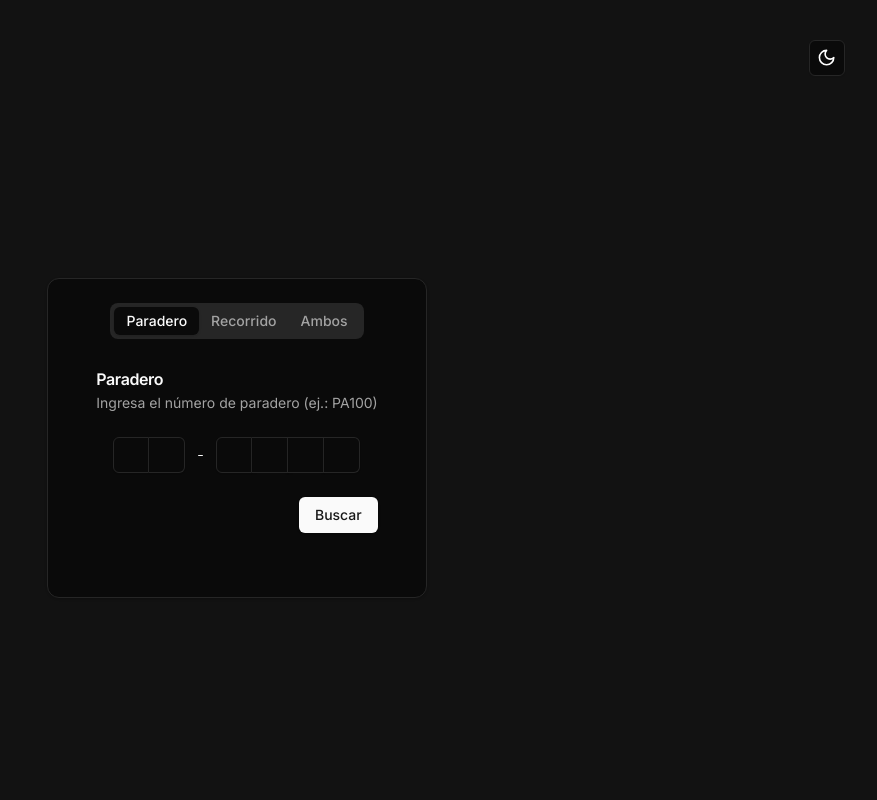
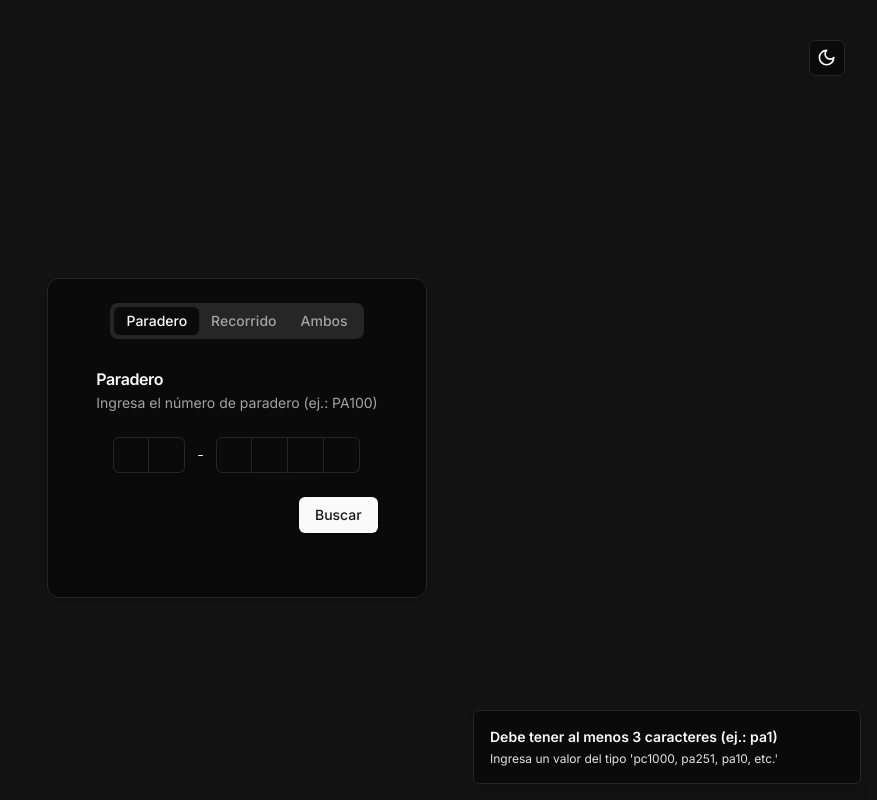
Before and after one commit to cacosat/paradero, a Next.js app: page / in a window 1280 px wide. Both pictures are taken after a click on the button "Buscar". Shown: the whole page, without its empty margins (403-1280 px from the left). Built offline with nearby package versions, Linux system fonts and the light colour scheme.

Commit message:
regex to validate input

```diff
--- a/package.json
+++ b/package.json
@@ -13,6 +13,7 @@
     "@radix-ui/react-icons": "^1.3.0",
     "@radix-ui/react-slot": "^1.1.0",
     "@radix-ui/react-tabs": "^1.1.0",
+    "@radix-ui/react-toast": "^1.2.1",
     "class-variance-authority": "^0.7.0",
     "clsx": "^2.1.1",
     "input-otp": "^1.2.4",
--- a/src/app/layout.js
+++ b/src/app/layout.js
@@ -1,6 +1,7 @@
 import { Inter } from "next/font/google";
 import "./globals.css";
 import { ThemeProvider } from "@/components/ui/themeProvider";
+import { Toaster } from "@/components/ui/toaster";
 
 const inter = Inter({ subsets: ["latin"] });
 
@@ -21,6 +22,7 @@ export default function RootLayout({ children }) {
         >
           {children}
         </ThemeProvider>
+        <Toaster />
       </body>
     </html>
   );
--- a/src/app/page.js
+++ b/src/app/page.js
@@ -23,10 +23,12 @@ import { Input } from "@/components/ui/input"
 import { Button } from "@/components/ui/button";
 import { ModeToggle } from "@/components/ui/modeToggle";
 import { Tabs, TabsContent, TabsList, TabsTrigger } from "@/components/ui/tabs"
+import { useToast } from "@/components/ui/use-toast";
 
 export default function Home() {
   const validationRegex = /^[0-9a-zA-Z]+$/;
   const [otp, setOtp] = useState('');
+  const { toast } = useToast();
 
   const handleOtpChange = (newOtp) => {
     if (newOtp.length <= 6 || newOtp.length < otp.length) {  // Allow changes that reduce the length
@@ -38,13 +40,19 @@ export default function Home() {
   const handleSubmit = (event, redirect) => {
     const value = otp; // dependent on state hook otp
     if (value.length >= 3) {
-      if (!isNaN(parseInt(value[0])) || !isNaN(parseInt(value[1]))) {
-        console.log("The first two characters must be letters");
+      if (!/^[a-zA-Z]{2}[0-9]+$/.test(value)) {
+        toast({
+          title: "Debe tener 2 letras y el resto números",
+          description: "Ingresa un valor del tipo 'pc1000, pa251, pa10, etc.'"
+        });
       } else {
         console.log("correct")
       }
     } else {
-      console.log("Ingresa un valor del tipo 'pc1000, pa251, pa10, etc.'")
+      toast({
+        title: "Debe tener al menos 3 caracteres (ej.: pa1)",
+        description: "Ingresa un valor del tipo 'pc1000, pa251, pa10, etc.'"
+      });
     }
   }
 
--- /dev/null
+++ b/src/components/ui/toast.jsx
@@ -0,0 +1,86 @@
+"use client";
+import * as React from "react"
+import { Cross2Icon } from "@radix-ui/react-icons"
+import * as ToastPrimitives from "@radix-ui/react-toast"
+import { cva } from "class-variance-authority";
+
+import { cn } from "@/lib/utils"
+
+const ToastProvider = ToastPrimitives.Provider
+
+const ToastViewport = React.forwardRef(({ className, ...props }, ref) => (
+  <ToastPrimitives.Viewport
+    ref={ref}
+    className={cn(
+      "fixed top-0 z-[100] flex max-h-screen w-full flex-col-reverse p-4 sm:bottom-0 sm:right-0 sm:top-auto sm:flex-col md:max-w-[420px]",
+      className
+    )}
+    {...props} />
+))
+ToastViewport.displayName = ToastPrimitives.Viewport.displayName
+
+const toastVariants = cva(
+  "group pointer-events-auto relative flex w-full items-center justify-between space-x-2 overflow-hidden rounded-md border border-neutral-200 p-4 pr-6 shadow-lg transition-all data-[swipe=cancel]:translate-x-0 data-[swipe=end]:translate-x-[var(--radix-toast-swipe-end-x)] data-[swipe=move]:translate-x-[var(--radix-toast-swipe-move-x)] data-[swipe=move]:transition-none data-[state=open]:animate-in data-[state=closed]:animate-out data-[swipe=end]:animate-out data-[state=closed]:fade-out-80 data-[state=closed]:slide-out-to-right-full data-[state=open]:slide-in-from-top-full data-[state=open]:sm:slide-in-from-bottom-full dark:border-neutral-800",
+  {
+    variants: {
+      variant: {
+        default: "border bg-white text-neutral-950 dark:bg-neutral-950 dark:text-neutral-50",
+        destructive:
+          "destructive group border-red-500 bg-red-500 text-neutral-50 dark:border-red-900 dark:bg-red-900 dark:text-neutral-50",
+      },
+    },
+    defaultVariants: {
+      variant: "default",
+    },
+  }
+)
+
+const Toast = React.forwardRef(({ className, variant, ...props }, ref) => {
+  return (
+    (<ToastPrimitives.Root
+      ref={ref}
+      className={cn(toastVariants({ variant }), className)}
+      {...props} />)
+  );
+})
+Toast.displayName = ToastPrimitives.Root.displayName
+
+const ToastAction = React.forwardRef(({ className, ...props }, ref) => (
+  <ToastPrimitives.Action
+    ref={ref}
+    className={cn(
+      "inline-flex h-8 shrink-0 items-center justify-center rounded-md border border-neutral-200 bg-transparent px-3 text-sm font-medium transition-colors hover:bg-neutral-100 focus:outline-none focus:ring-1 focus:ring-neutral-950 disabled:pointer-events-none disabled:opacity-50 group-[.destructive]:border-neutral-100/40 group-[.destructive]:hover:border-red-500/30 group-[.destructive]:hover:bg-red-500 group-[.destructive]:hover:text-neutral-50 group-[.destructive]:focus:ring-red-500 dark:border-neutral-800 dark:hover:bg-neutral-800 dark:focus:ring-neutral-300 dark:group-[.destructive]:border-neutral-800/40 dark:group-[.destructive]:hover:border-red-900/30 dark:group-[.destructive]:hover:bg-red-900 dark:group-[.destructive]:hover:text-neutral-50 dark:group-[.destructive]:focus:ring-red-900",
+      className
+    )}
+    {...props} />
+))
+ToastAction.displayName = ToastPrimitives.Action.displayName
+
+const ToastClose = React.forwardRef(({ className, ...props }, ref) => (
+  <ToastPrimitives.Close
+    ref={ref}
+    className={cn(
+      "absolute right-1 top-1 rounded-md p-1 text-neutral-950/50 opacity-0 transition-opacity hover:text-neutral-950 focus:opacity-100 focus:outline-none focus:ring-1 group-hover:opacity-100 group-[.destructive]:text-red-300 group-[.destructive]:hover:text-red-50 group-[.destructive]:focus:ring-red-400 group-[.destructive]:focus:ring-offset-red-600 dark:text-neutral-50/50 dark:hover:text-neutral-50",
+      className
+    )}
+    toast-close=""
+    {...props}>
+    <Cross2Icon className="h-4 w-4" />
+  </ToastPrimitives.Close>
+))
+ToastClose.displayName = ToastPrimitives.Close.displayName
+
+const ToastTitle = React.forwardRef(({ className, ...props }, ref) => (
+  <ToastPrimitives.Title
+    ref={ref}
+    className={cn("text-sm font-semibold [&+div]:text-xs", className)}
+    {...props} />
+))
+ToastTitle.displayName = ToastPrimitives.Title.displayName
+
+const ToastDescription = React.forwardRef(({ className, ...props }, ref) => (
+  <ToastPrimitives.Description ref={ref} className={cn("text-sm opacity-90", className)} {...props} />
+))
+ToastDescription.displayName = ToastPrimitives.Description.displayName
+
+export { ToastProvider, ToastViewport, Toast, ToastTitle, ToastDescription, ToastClose, ToastAction };
--- /dev/null
+++ b/src/components/ui/toaster.jsx
@@ -0,0 +1,35 @@
+"use client"
+
+import {
+  Toast,
+  ToastClose,
+  ToastDescription,
+  ToastProvider,
+  ToastTitle,
+  ToastViewport,
+} from "@/components/ui/toast"
+import { useToast } from "@/components/ui/use-toast"
+
+export function Toaster() {
+  const { toasts } = useToast()
+
+  return (
+    (<ToastProvider>
+      {toasts.map(function ({ id, title, description, action, ...props }) {
+        return (
+          (<Toast key={id} {...props}>
+            <div className="grid gap-1">
+              {title && <ToastTitle>{title}</ToastTitle>}
+              {description && (
+                <ToastDescription>{description}</ToastDescription>
+              )}
+            </div>
+            {action}
+            <ToastClose />
+          </Toast>)
+        );
+      })}
+      <ToastViewport />
+    </ToastProvider>)
+  );
+}
--- /dev/null
+++ b/src/components/ui/use-toast.js
@@ -0,0 +1,155 @@
+"use client";
+// Inspired by react-hot-toast library
+import * as React from "react"
+
+const TOAST_LIMIT = 1
+const TOAST_REMOVE_DELAY = 1000000
+
+const actionTypes = {
+  ADD_TOAST: "ADD_TOAST",
+  UPDATE_TOAST: "UPDATE_TOAST",
+  DISMISS_TOAST: "DISMISS_TOAST",
+  REMOVE_TOAST: "REMOVE_TOAST"
+}
+
+let count = 0
+
+function genId() {
+  count = (count + 1) % Number.MAX_SAFE_INTEGER
+  return count.toString();
+}
+
+const toastTimeouts = new Map()
+
+const addToRemoveQueue = (toastId) => {
+  if (toastTimeouts.has(toastId)) {
+    return
+  }
+
+  const timeout = setTimeout(() => {
+    toastTimeouts.delete(toastId)
+    dispatch({
+      type: "REMOVE_TOAST",
+      toastId: toastId,
+    })
+  }, TOAST_REMOVE_DELAY)
+
+  toastTimeouts.set(toastId, timeout)
+}
+
+export const reducer = (state, action) => {
+  switch (action.type) {
+    case "ADD_TOAST":
+      return {
+        ...state,
+        toasts: [action.toast, ...state.toasts].slice(0, TOAST_LIMIT),
+      };
+
+    case "UPDATE_TOAST":
+      return {
+        ...state,
+        toasts: state.toasts.map((t) =>
+          t.id === action.toast.id ? { ...t, ...action.toast } : t),
+      };
+
+    case "DISMISS_TOAST": {
+      const { toastId } = action
+
+      // ! Side effects ! - This could be extracted into a dismissToast() action,
+      // but I'll keep it here for simplicity
+      if (toastId) {
+        addToRemoveQueue(toastId)
+      } else {
+        state.toasts.forEach((toast) => {
+          addToRemoveQueue(toast.id)
+        })
+      }
+
+      return {
+        ...state,
+        toasts: state.toasts.map((t) =>
+          t.id === toastId || toastId === undefined
+            ? {
+                ...t,
+                open: false,
+              }
+            : t),
+      };
+    }
+    case "REMOVE_TOAST":
+      if (action.toastId === undefined) {
+        return {
+          ...state,
+          toasts: [],
+        }
+      }
+      return {
+        ...state,
+        toasts: state.toasts.filter((t) => t.id !== action.toastId),
+      };
+  }
+}
+
+const listeners = []
+
+let memoryState = { toasts: [] }
+
+function dispatch(action) {
+  memoryState = reducer(memoryState, action)
+  listeners.forEach((listener) => {
+    listener(memoryState)
+  })
+}
+
+function toast({
+  ...props
+}) {
+  const id = genId()
+
+  const update = (props) =>
+    dispatch({
+      type: "UPDATE_TOAST",
+      toast: { ...props, id },
+    })
+  const dismiss = () => dispatch({ type: "DISMISS_TOAST", toastId: id })
+
+  dispatch({
+    type: "ADD_TOAST",
+    toast: {
+      ...props,
+      id,
+      open: true,
+      onOpenChange: (open) => {
+        if (!open) dismiss()
+      },
+    },
+  })
+
+  return {
+    id: id,
+    dismiss,
+    update,
+  }
+}
+
+function useToast() {
+  const [state, setState] = React.useState(memoryState)
+
+  React.useEffect(() => {
+    listeners.push(setState)
+    return () => {
+      const index = listeners.indexOf(setState)
+      if (index > -1) {
+        listeners.splice(index, 1)
+      }
+    };
+  }, [state])
+
+  return {
+    ...state,
+    toast,
+    dismiss: (toastId) => dispatch({ type: "DISMISS_TOAST", toastId }),
+  };
+}
+
+export { useToast, toast }
```
Also changed, not shown: 1 other file (tests, documents, lock files or other folders).
